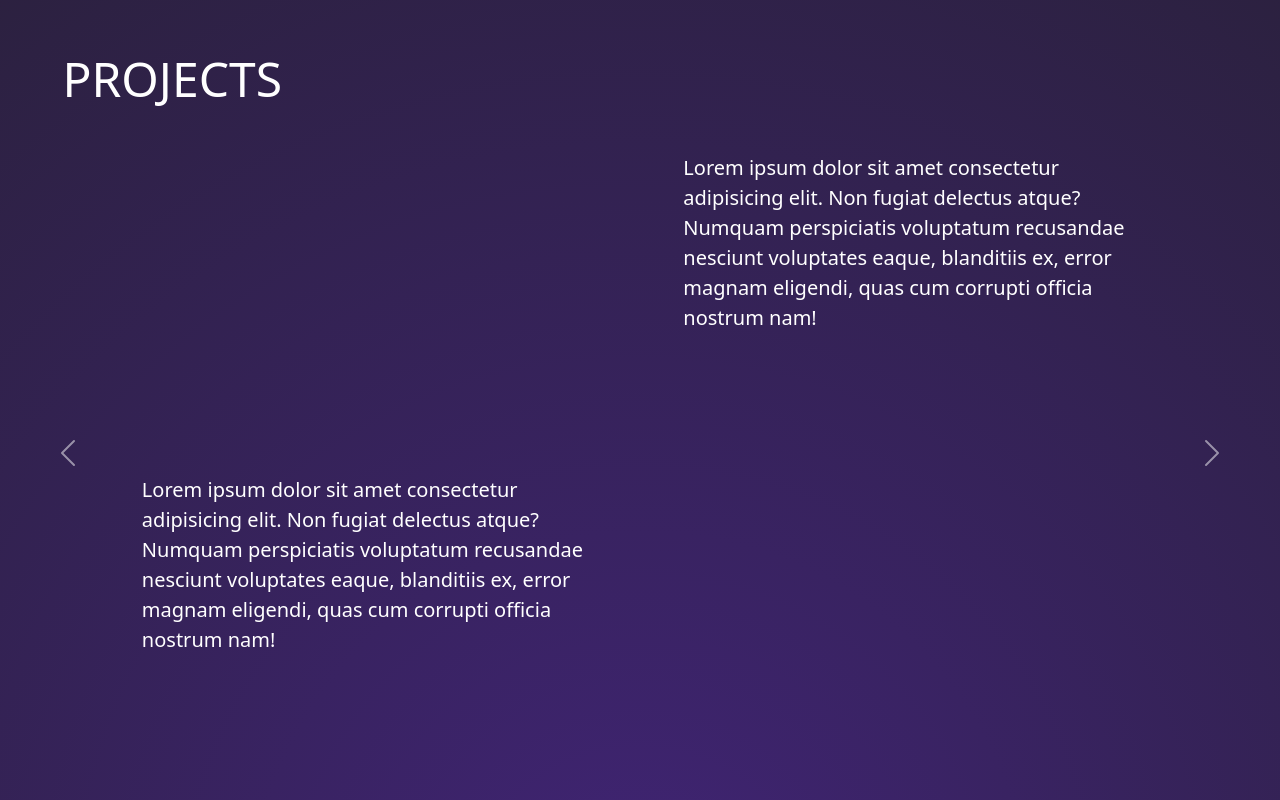
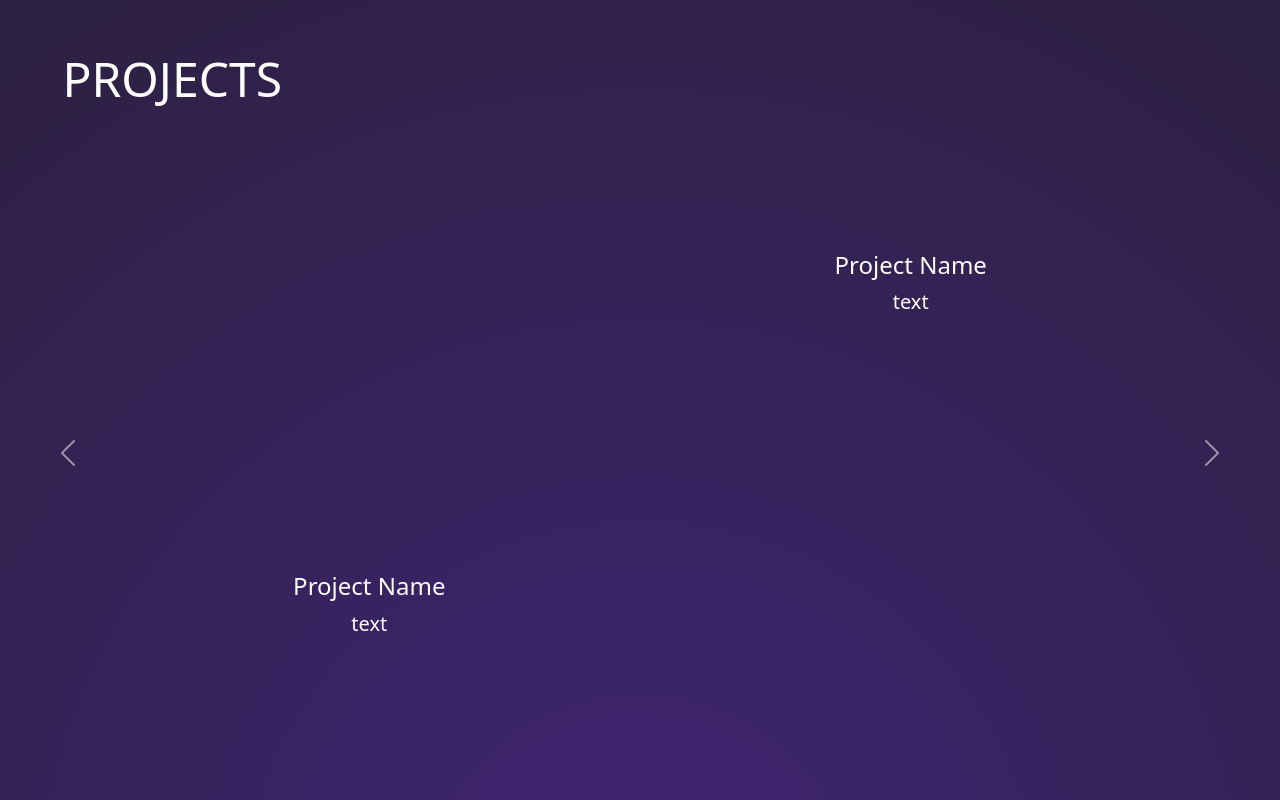
Before and after one commit to Dnaka27/Portfolio_v5, a React (Vite) app: page / in a window 1280 px wide. Shown: the part 800-1600 px from the top of the page. Built offline with nearby package versions, Linux system fonts and the light colour scheme; the HTML template or start-up script is replaced by a standard one.

Commit message:
Projects new grid

```diff
--- a/src/components/Projects.css
+++ b/src/components/Projects.css
@@ -30,14 +30,22 @@
   width: 50%;
   height: 100%;
   padding: 2% 4%;
+  display: flex;
+  flex-direction: column;
+  justify-content: center;
+}
+.carousel-image{
+  height: 100%;
+  width: 1005;
 }
 
-.carousel-image {
-
+.carousel-image-project {
+  background-image: center / cover url('images/Coin\ Viewer.png');
+  background-color: #1f1f1f;
 }
 
 .carousel-desc {
-
+  text-align: center;
 }
 
 .projectImage1 {
--- a/src/components/Projects.jsx
+++ b/src/components/Projects.jsx
@@ -9,22 +9,17 @@ const Projects = () => {
           <div className='carousel-item active'>
             <div className='carousel-schema-primary'>
               <div className='carousel-image'>
-                <a href=''></a>
+                <a className='carousel-image-project'></a>
               </div>
               <div className='carousel-desc'>
-
-                Lorem ipsum dolor sit amet consectetur adipisicing elit. Non
-                fugiat delectus atque? Numquam perspiciatis voluptatum
-                recusandae nesciunt voluptates eaque, blanditiis ex, error
-                magnam eligendi, quas cum corrupti officia nostrum nam!
+                <h4>Project Name</h4>
+                <p>text</p>
               </div>
             </div>
             <div className='carousel-schema-primary'>
               <div className='carousel-desc'>
-                Lorem ipsum dolor sit amet consectetur adipisicing elit. Non
-                fugiat delectus atque? Numquam perspiciatis voluptatum
-                recusandae nesciunt voluptates eaque, blanditiis ex, error
-                magnam eligendi, quas cum corrupti officia nostrum nam!
+                <h4>Project Name</h4>
+                <p>text</p>
               </div>
               <div className='carousel-image'>
                 <a href=''></a>
```
